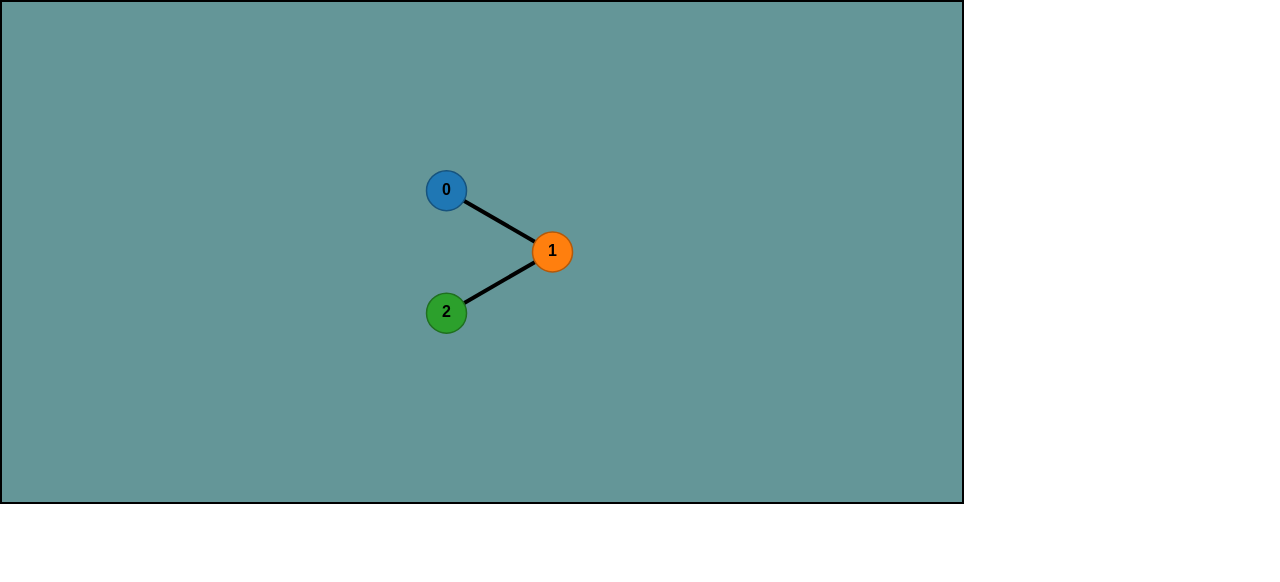
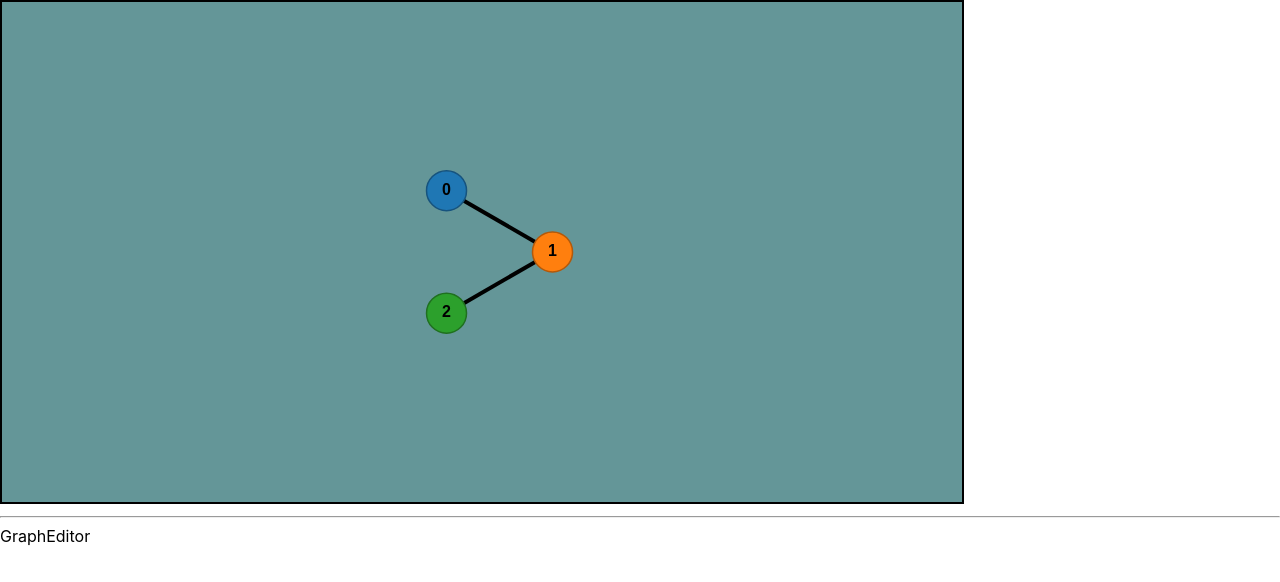
Before and after one commit to TatjanaMerkel/ford-fulkerson-algorithm-app, a React (Create React App) app: page / in a window 1280 px wide. Shown: the top 582 px of the page. Built offline with nearby package versions, Linux system fonts and the light colour scheme.

Commit message:
feat: Add GraphEditor component

```diff
--- a/src/App.tsx
+++ b/src/App.tsx
@@ -1,11 +1,14 @@
 import Nodes from './components/Nodes/Nodes'
+import GraphEditor from './components/GraphEditor/GraphEditor'
 
 function App() {
     return (
         <div>
             <Nodes/>
+            <hr/>
+            <GraphEditor/>
         </div>
-    );
+    )
 }
 
-export default App;
+export default App
--- /dev/null
+++ b/src/components/GraphEditor/GraphEditor.tsx
@@ -0,0 +1,14 @@
+import React from 'react'
+
+class GraphEditor extends React.Component {
+
+    render() {
+        return (
+            <div>
+                GraphEditor
+            </div>
+        )
+    }
+}
+
+export default GraphEditor
```
